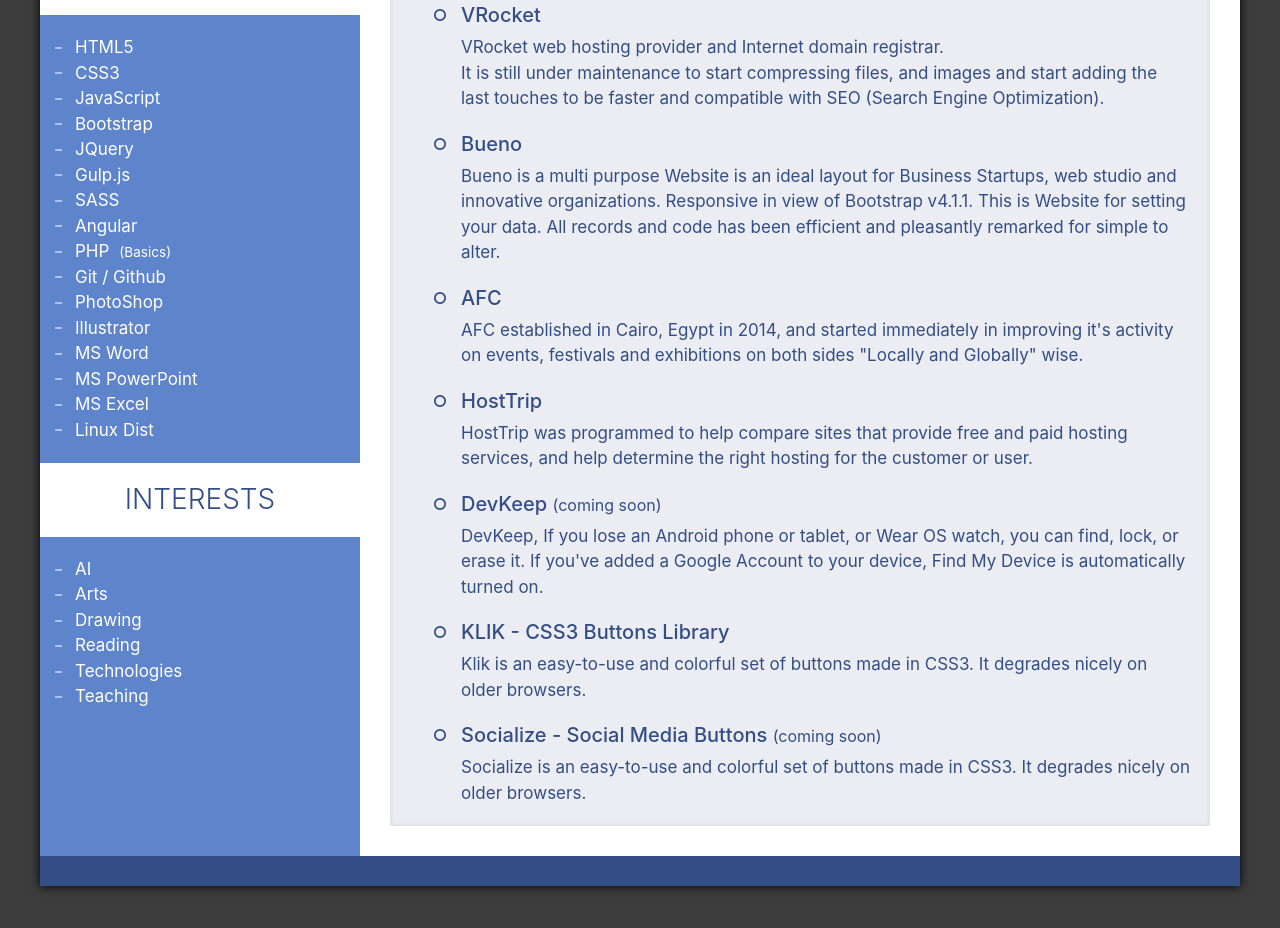
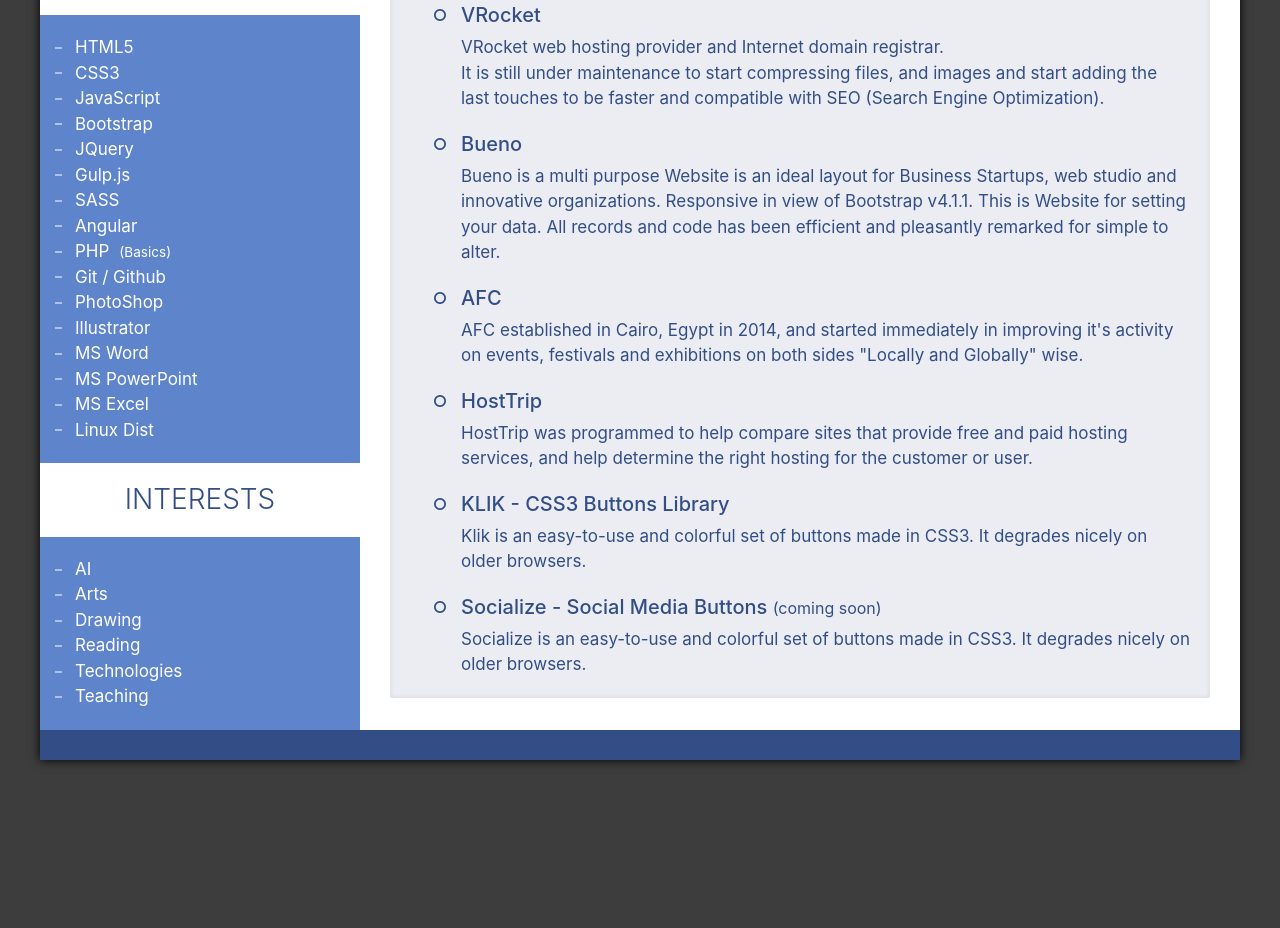
Before and after one commit to niftytheme/Osama-Bakri, a plain HTML site: page index.html in a window 1280 px wide. Shown: the part 1042-1970 px from the top of the page. After the commit the page ends 1852 px from the top, so only its background shows below. Drawn offline with Linux system fonts and the light colour scheme.

Commit message:
27/8/2019

```diff
--- a/index.html
+++ b/index.html
@@ -320,7 +320,7 @@
                 <p class="mb-0">HostTrip was programmed to help compare sites that provide free and paid hosting services, and help determine the right hosting for the customer or user.</p>
               </div>
             </li>
-            <li>
+            <li class="d-none">
               <div class="head mb-2 d-flex align-items-center">
                 <i class="fa fa-circle-o"></i>
                 <h5 class="mb-0"><a href="https://niftytheme.github.io/comingsoon/" target="_blank">DevKeep</a> <small>(coming soon)</small></h5>
```
